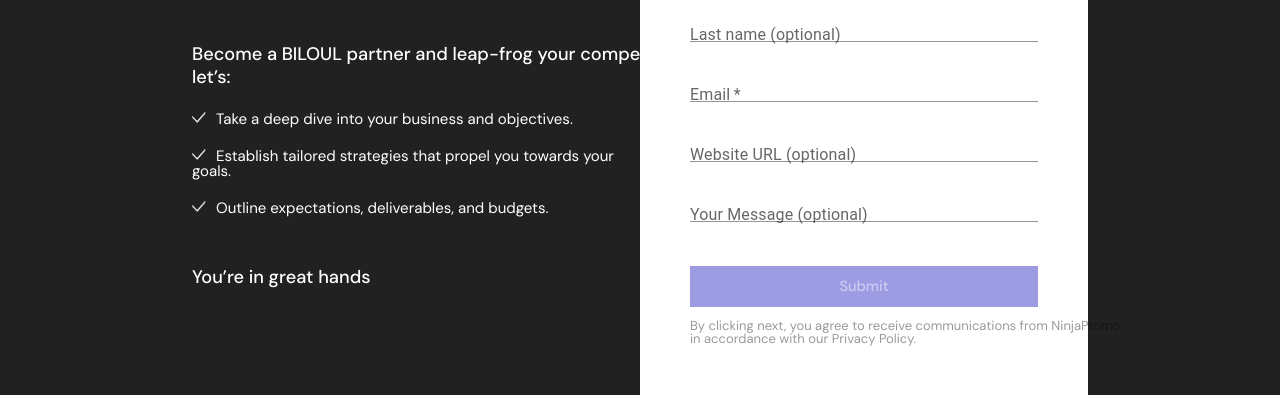
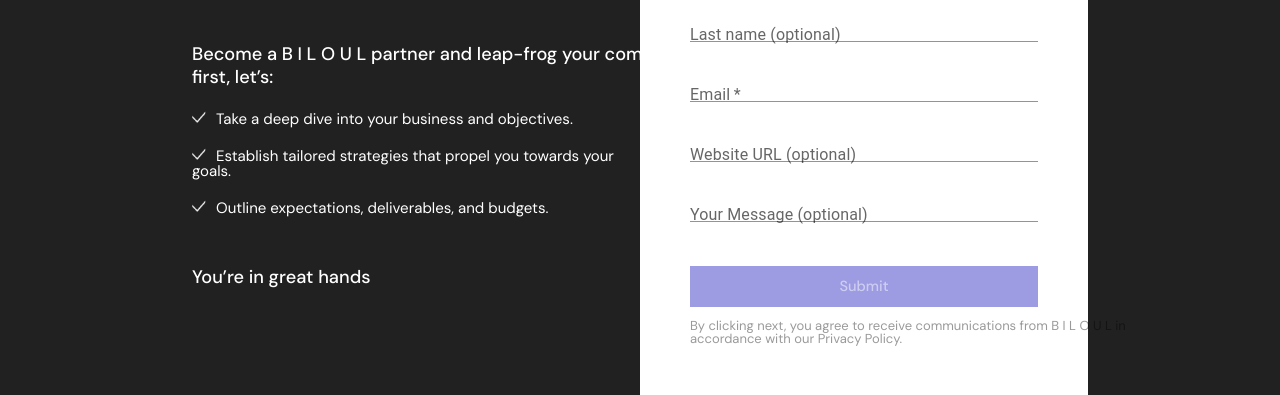
Before and after one commit to MouaadLaouar/BILOUL, a React (Vite) app: page / in a window 1280 px wide. Shown: the part 5980-6375 px from the top of the page. Built offline with nearby package versions, Linux system fonts and the light colour scheme.

Commit message:
changed strings

```diff
--- a/src/components/Footer/Footer.jsx
+++ b/src/components/Footer/Footer.jsx
@@ -6,7 +6,7 @@
     <div id='Footer'>
         <div className='Content'>
             <h1>Launch Your Growth Journey Now</h1>
-            <p>Become a BILOUL partner and leap-frog your competition. But first, let’s:</p>
+            <p>Become a B I L O U L partner and leap-frog your competition. But first, let’s:</p>
             <ul>
                 <li>Take a deep dive into your business and objectives.</li>
                 <li>Establish tailored strategies that propel you towards your goals.</li>
@@ -19,7 +19,7 @@
         <div className='Form'>
             <h1>Tell us about you.</h1>
             <ContactUs />
-            <p>By clicking next, you agree to receive communications from NinjaPromo in accordance with our Privacy Policy.</p>
+            <p>By clicking next, you agree to receive communications from B I L O U L in accordance with our Privacy Policy.</p>
         </div>
     </div>
   )
```
